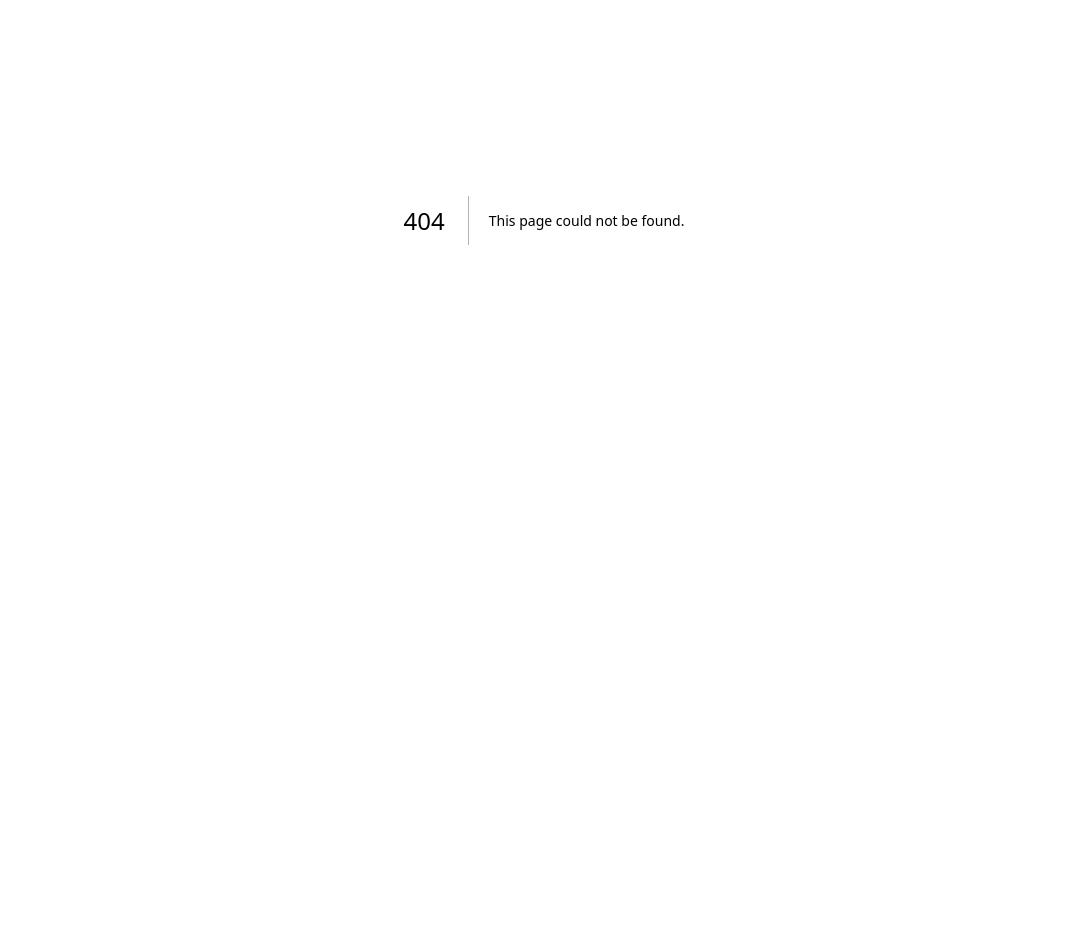
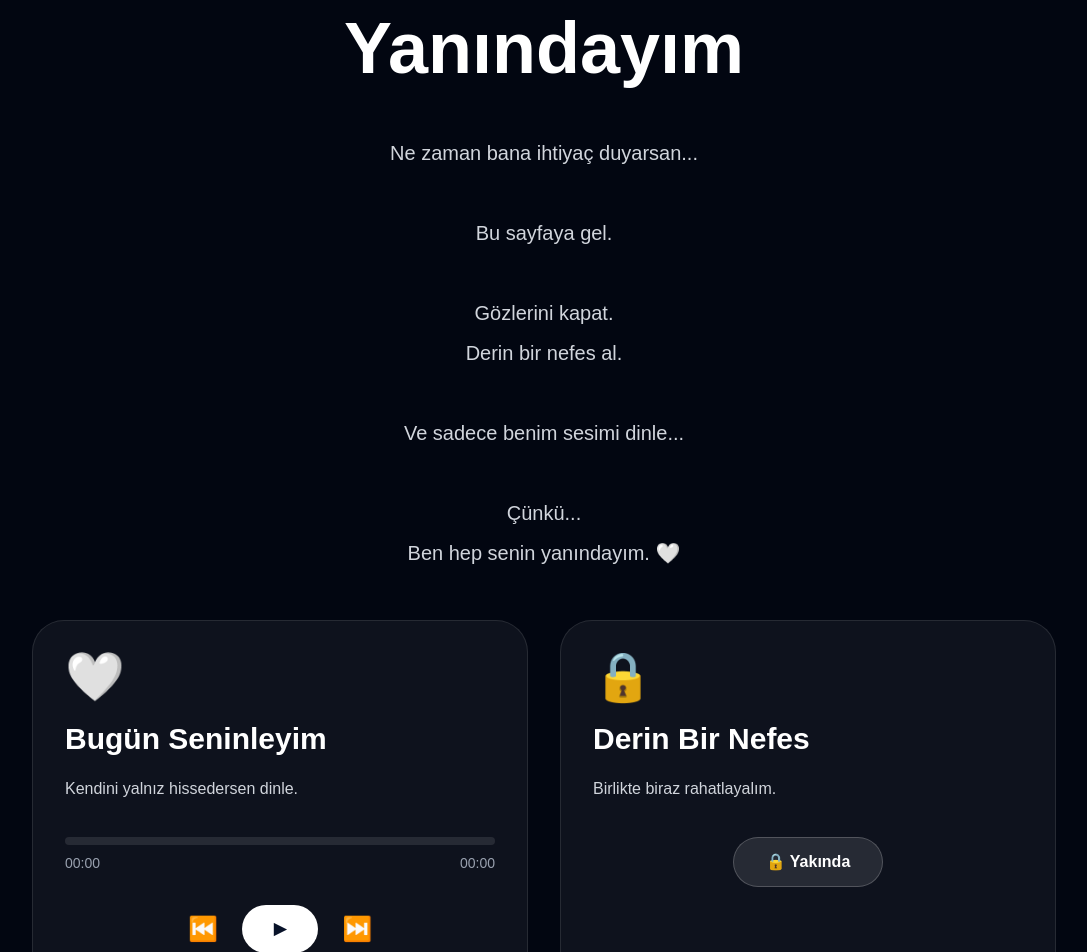
Before and after one commit to ugurcandan777/project-omrusum, a Next.js app: page /yanindayim in a window 1280 px wide. Before the commit this address had no page. Shown: the part 180-1132 px from the top of the page, without its empty margins (96-1183 px from the left). Before the commit the page ends 800 px from the top, so only its background shows below. Built offline with nearby package versions, Linux system fonts and the light colour scheme.

Commit message:
Yanındayım sayfası güncellendi

```diff
--- /dev/null
+++ b/app/yanindayim/page.tsx
@@ -0,0 +1,72 @@
+"use client";
+
+import { useState } from "react";
+import VoiceIntro from "@/components/VoiceIntro";
+import VoiceItem from "@/components/VoiceItem";
+
+const voices = [
+  {
+    id: 1,
+    title: "Bugün Seninleyim",
+    subtitle: "Kendini yalnız hissedersen dinle.",
+    file: "/voices/bugun_seninleyim.mp3",
+    locked: false,
+  },
+  {
+    id: 2,
+    title: "Derin Bir Nefes",
+    subtitle: "Birlikte biraz rahatlayalım.",
+    file: "/voices/derin_nefes.mp3",
+    locked: true,
+  },
+  {
+    id: 3,
+    title: "Gülümse Biraz",
+    subtitle: "Bugün yüzünü güldürmek istiyorum.",
+    file: "/voices/gulumse.mp3",
+    locked: true,
+  },
+  {
+    id: 4,
+    title: "Sana Bir Şey Söylemek İstiyorum",
+    subtitle: "Sadece kalbimden geçenler...",
+    file: "/voices/kalbimden.mp3",
+    locked: true,
+  },
+];
+
+export default function YanindayimPage() {
+  const [activeVoice, setActiveVoice] = useState<number | null>(null);
+
+  return (
+    <main className="bg-[#020611] text-white overflow-x-hidden">
+
+      <VoiceIntro />
+
+      <section className="px-6 pb-20">
+
+        <div className="max-w-5xl mx-auto grid md:grid-cols-2 gap-8">
+
+          {voices.map((voice) => (
+            <VoiceItem
+              key={voice.id}
+              title={voice.title}
+              subtitle={voice.subtitle}
+              file={voice.file}
+              locked={voice.locked}
+              active={activeVoice === voice.id}
+              onPlay={() =>
+                setActiveVoice(
+                  activeVoice === voice.id ? null : voice.id
+                )
+              }
+            />
+          ))}
+
+        </div>
+
+      </section>
+
+    </main>
+  );
+}
--- /dev/null
+++ b/components/VoiceCard.tsx
@@ -0,0 +1,79 @@
+"use client";
+
+import { useRef, useState } from "react";
+
+type Props = {
+  title: string;
+  subtitle: string;
+  file: string;
+};
+
+export default function VoiceCard({
+  title,
+  subtitle,
+  file,
+}: Props) {
+  const audioRef = useRef<HTMLAudioElement>(null);
+
+  const [playing, setPlaying] = useState(false);
+
+  function toggleAudio() {
+    if (!audioRef.current) return;
+
+    if (playing) {
+      audioRef.current.pause();
+      setPlaying(false);
+    } else {
+      audioRef.current.play();
+      setPlaying(true);
+    }
+  }
+
+  return (
+    <div
+      className="
+      glass
+      rounded-[32px]
+      p-8
+      transition-all
+      duration-500
+      hover:scale-[1.02]
+      "
+    >
+      <div className="text-5xl mb-5">
+        🤍
+      </div>
+
+      <h2 className="text-3xl font-bold">
+        {title}
+      </h2>
+
+      <p className="mt-4 text-gray-300 leading-8">
+        {subtitle}
+      </p>
+
+      <button
+        onClick={toggleAudio}
+        className="
+          mt-8
+          rounded-full
+          bg-white
+          text-[#081229]
+          px-7
+          py-3
+          font-bold
+          hover:scale-105
+          transition-all
+        "
+      >
+        {playing ? "⏸ Durdur" : "▶ Dinle"}
+      </button>
+
+      <audio
+        ref={audioRef}
+        src={file}
+        onEnded={() => setPlaying(false)}
+      />
+    </div>
+  );
+}
--- /dev/null
+++ b/components/VoiceIntro.tsx
@@ -0,0 +1,51 @@
+"use client";
+
+export default function VoiceIntro() {
+  return (
+    <section className="min-h-screen flex items-center justify-center px-8">
+
+      <div className="max-w-3xl text-center">
+
+        <div className="text-8xl heartbeat mb-10">
+          🤍
+        </div>
+
+        <h1 className="text-5xl md:text-7xl font-bold leading-tight">
+          Yanındayım
+        </h1>
+
+        <p className="mt-10 text-xl text-gray-300 leading-10">
+
+          Ne zaman bana ihtiyaç duyarsan...
+
+          <br /><br />
+
+          Bu sayfaya gel.
+
+          <br /><br />
+
+          Gözlerini kapat.
+
+          <br />
+
+          Derin bir nefes al.
+
+          <br /><br />
+
+          Ve sadece benim sesimi dinle...
+
+          <br /><br />
+
+          Çünkü...
+
+          <br />
+
+          Ben hep senin yanındayım. 🤍
+
+        </p>
+
+      </div>
+
+    </section>
+  );
+}
--- /dev/null
+++ b/components/VoiceItem.tsx
@@ -0,0 +1,202 @@
+"use client";
+
+import { useEffect, useRef, useState } from "react";
+
+type Props = {
+  title: string;
+  subtitle: string;
+  file: string;
+  active: boolean;
+  locked: boolean;
+  onPlay: () => void;
+};
+
+export default function VoiceItem({
+  title,
+  subtitle,
+  file,
+  active,
+  locked,
+  onPlay,
+}: Props) {
+  const audioRef = useRef<HTMLAudioElement>(null);
+
+  const [duration, setDuration] = useState(0);
+  const [currentTime, setCurrentTime] = useState(0);
+
+  useEffect(() => {
+    const audio = audioRef.current;
+    if (!audio) return;
+
+    if (active && !locked) {
+      audio.play().catch(() => {});
+    } else {
+      audio.pause();
+      audio.currentTime = 0;
+      setCurrentTime(0);
+    }
+  }, [active, locked]);
+
+  useEffect(() => {
+    const audio = audioRef.current;
+    if (!audio) return;
+
+    const loaded = () => setDuration(audio.duration);
+
+    const update = () => {
+      setCurrentTime(audio.currentTime);
+    };
+
+    const ended = () => {
+      setCurrentTime(0);
+    };
+
+    audio.addEventListener("loadedmetadata", loaded);
+    audio.addEventListener("timeupdate", update);
+    audio.addEventListener("ended", ended);
+
+    return () => {
+      audio.removeEventListener("loadedmetadata", loaded);
+      audio.removeEventListener("timeupdate", update);
+      audio.removeEventListener("ended", ended);
+    };
+  }, []);
+
+  function format(seconds: number) {
+    if (!seconds) return "00:00";
+
+    const min = Math.floor(seconds / 60);
+    const sec = Math.floor(seconds % 60);
+
+    return `${String(min).padStart(2, "0")}:${String(sec).padStart(2, "0")}`;
+  }
+
+  function seekForward() {
+  const audio = audioRef.current;
+  if (!audio) return;
+
+  audio.currentTime = Math.min(
+    audio.currentTime + 10,
+    audio.duration || duration
+  );
+
+  setCurrentTime(audio.currentTime);
+}
+
+ function seekBackward() {
+  const audio = audioRef.current;
+  if (!audio) return;
+
+  audio.currentTime = Math.max(
+    audio.currentTime - 10,
+    0
+  );
+
+  setCurrentTime(audio.currentTime);
+}
+
+  const progress =
+    duration === 0 ? 0 : (currentTime / duration) * 100;
+
+  return (
+    <div
+      className={`
+        rounded-[32px]
+        p-8
+        transition-all
+        duration-500
+        border
+        ${
+          active
+            ? "border-pink-400 shadow-[0_0_35px_rgba(236,72,153,.35)] bg-white/10"
+            : "border-white/10 bg-white/5 hover:bg-white/10"
+        }
+      `}
+    >
+      <div className="text-5xl mb-5">
+        {locked ? "🔒" : active ? "🎙️" : "🤍"}
+      </div>
+
+      <h2 className="text-3xl font-bold">
+        {title}
+      </h2>
+
+      <p className="mt-4 text-gray-300 leading-8">
+        {subtitle}
+      </p>
+
+      {!locked && (
+        <>
+          <div className="mt-8">
+            <div className="w-full h-2 bg-white/10 rounded-full overflow-hidden">
+              <div
+                className="h-full bg-pink-400 transition-all"
+                style={{ width: `${progress}%` }}
+              />
+            </div>
+
+            <div className="flex justify-between text-sm text-gray-400 mt-2">
+              <span>{format(currentTime)}</span>
+              <span>{format(duration)}</span>
+            </div>
+          </div>
+        </>
+      )}
+
+      <div className="flex items-center justify-center gap-6 mt-8">
+
+        {locked ? (
+
+          <button
+            onClick={() =>
+              alert(`🤍
+
+Bunu dinlemek için biraz daha sabretmen gerekiyor...
+
+Her ses kaydı sana doğru zamanda açılacak.
+
+Sürprizin güzelliği biraz da beklemekte gizli.`)
+            }
+            className="rounded-full bg-white/10 border border-white/20 px-8 py-3 font-bold hover:bg-white/20 transition-all"
+          >
+            🔒 Yakında
+          </button>
+
+        ) : (
+
+          <>
+            <button
+              onClick={seekBackward}
+              className="text-2xl hover:scale-110 transition"
+            >
+              ⏮️
+            </button>
+
+            <button
+              onClick={onPlay}
+              className="rounded-full bg-white text-[#081229] px-8 py-3 font-bold hover:scale-105 transition-all"
+            >
+              {active ? "⏸" : "▶"}
+            </button>
+
+            <button
+              onClick={seekForward}
+              className="text-2xl hover:scale-110 transition"
+            >
+              ⏭️
+            </button>
+          </>
+
+        )}
+
+      </div>
+
+      <audio
+  ref={audioRef}
+  src={file}
+  preload="metadata"
+  controls={false}
+/>
+    </div>
+  );
+}
--- /dev/null
+++ b/components/VoicePlayer.tsx
@@ -0,0 +1,78 @@
+"use client";
+
+import { useRef, useState } from "react";
+
+type Props = {
+  title: string;
+  file: string;
+};
+
+export default function VoicePlayer({
+  title,
+  file,
+}: Props) {
+  const audioRef = useRef<HTMLAudioElement>(null);
+
+  const [playing, setPlaying] = useState(false);
+
+  async function toggleAudio() {
+    if (!audioRef.current) return;
+
+    try {
+      if (playing) {
+        audioRef.current.pause();
+        setPlaying(false);
+      } else {
+        await audioRef.current.play();
+        setPlaying(true);
+      }
+    } catch (err) {
+      console.error("Ses oynatılamadı:", err);
+    }
+  }
+
+  return (
+    <div
+      className="
+        glass
+        rounded-[32px]
+        p-8
+        mt-10
+        text-center
+      "
+    >
+      <div className="text-6xl mb-6">
+        🤍
+      </div>
+
+      <h2 className="text-3xl font-bold">
+        {title}
+      </h2>
+
+      <button
+        onClick={toggleAudio}
+        className="
+          mt-8
+          rounded-full
+          bg-white
+          text-[#081229]
+          px-8
+          py-3
+          font-bold
+          hover:scale-105
+          transition-all
+          duration-300
+        "
+      >
+        {playing ? "⏸ Durdur" : "▶ Dinle"}
+      </button>
+
+      <audio
+        ref={audioRef}
+        src={file}
+        preload="metadata"
+        onEnded={() => setPlaying(false)}
+      />
+    </div>
+  );
+}
```
Also changed, not shown: components/VoiceCategory.tsx (added), 1 other file (tests, documents, lock files or other folders).
